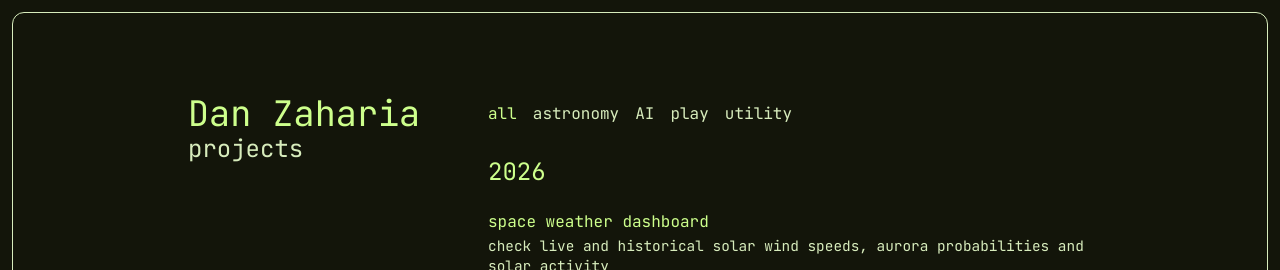
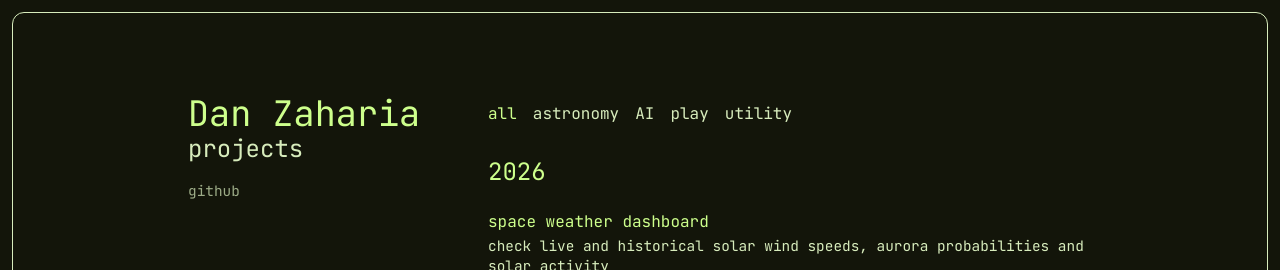
Before and after one commit to dzaharia1/personal-site, a React (Vite) app: page / in a window 1280 px wide. Shown: the top 270 px of the page. Built offline with nearby package versions, Linux system fonts and the light colour scheme; the HTML template or start-up script is replaced by a standard one.

Commit message:
Add GitHub social link under site subheader

```diff
--- a/src/App.jsx
+++ b/src/App.jsx
@@ -49,6 +49,22 @@ const SubHeading = styled.h2`
   line-height: 1.2;
 `;
 
+const SocialLinks = styled.div`
+  margin-top: 16px;
+`;
+
+const SocialLink = styled.a`
+  color: #d7ecbc;
+  font-size: 0.9rem;
+  text-decoration: none;
+  opacity: 0.7;
+
+  &:hover {
+    opacity: 1;
+    text-decoration: underline;
+  }
+`;
+
 const ContentSection = styled.div`
   flex: 2;
   @media (min-width: 768px) {
@@ -90,6 +106,9 @@ function App() {
       <HeaderSection>
         <MainHeading>Dan Zaharia</MainHeading>
         <SubHeading>projects</SubHeading>
+        <SocialLinks>
+          <SocialLink href="https://github.com/dzaharia1" target="_blank" rel="noopener noreferrer">github</SocialLink>
+        </SocialLinks>
       </HeaderSection>
       <ContentSection>
         <Tabs
```
